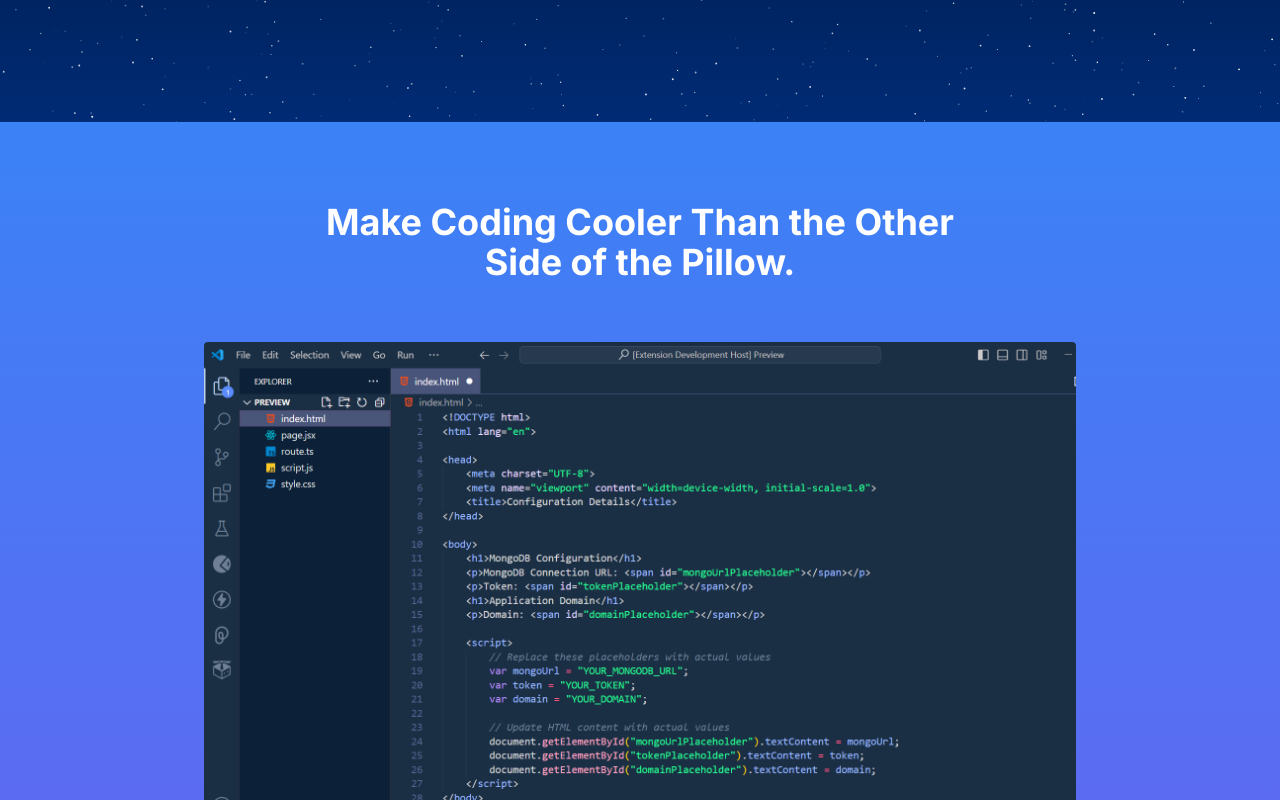
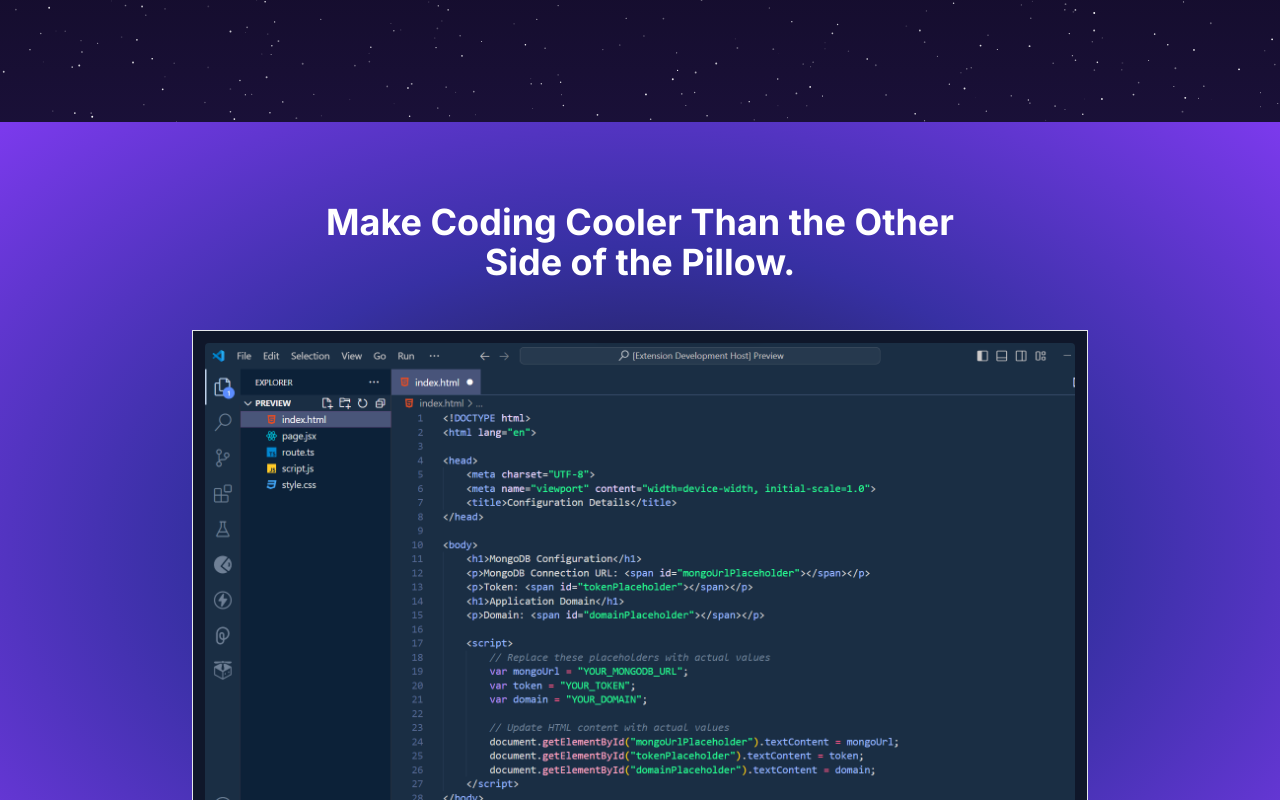
Before and after one commit to ayushmxxn/Ice-Theme-Website, a Next.js app: page / in a window 1280 px wide. Shown: the part 620-1420 px from the top of the page. Built offline with nearby package versions, Linux system fonts and the light colour scheme.

Commit message:
updated ice theme

```diff
--- a/src/app/globals.css
+++ b/src/app/globals.css
@@ -18,7 +18,7 @@
 
 body {
   color: rgb(var(--foreground-rgb));
-  background: linear-gradient(to top, #353b4d, #005eff, #000000);
+  background: linear-gradient(to top, #353b4d, #38237a, #000000);
 }
 
 
--- a/src/components/Theme.tsx
+++ b/src/components/Theme.tsx
@@ -26,13 +26,13 @@ const Theme = () => {
   }, []);
 
   return (
-    <div id='ThemeSection' className={`bg-gradient-to-t from-indigo-400 to-blue-500 py-20 md:bg-gradient-to-t md:from-indigo-500 md:to-blue-500`}>
+    <div id='ThemeSection' className={`py-20 bg-[radial-gradient(ellipse_at_center,_var(--tw-gradient-stops))] from-gray-900 via-indigo-800 to-violet-600`}>
       <motion.h1 ref={ref} style={{ scale: scaleProgress, opacity: scrollYProgress }} className='text-[23px] md:text-4xl lg:px-80 sm:px-40 text-center font-bold text-white mb-12' transition={{ duration: 0.5 }}>
         Make Coding Cooler Than the
         Other Side of the Pillow.
       </motion.h1>
       <div className='flex justify-center'>
-        <div className='w-full max-w-4xl'>
+        <div className='w-full max-w-4xl bg-slate-900 border'>
           <Image src={showIce ? Ice : Blaze} alt={showIce ? 'Ice Theme Preview' : 'Blaze Theme Preview'} className='p-3 rounded-2xl' />
         </div>
       </div>
```
